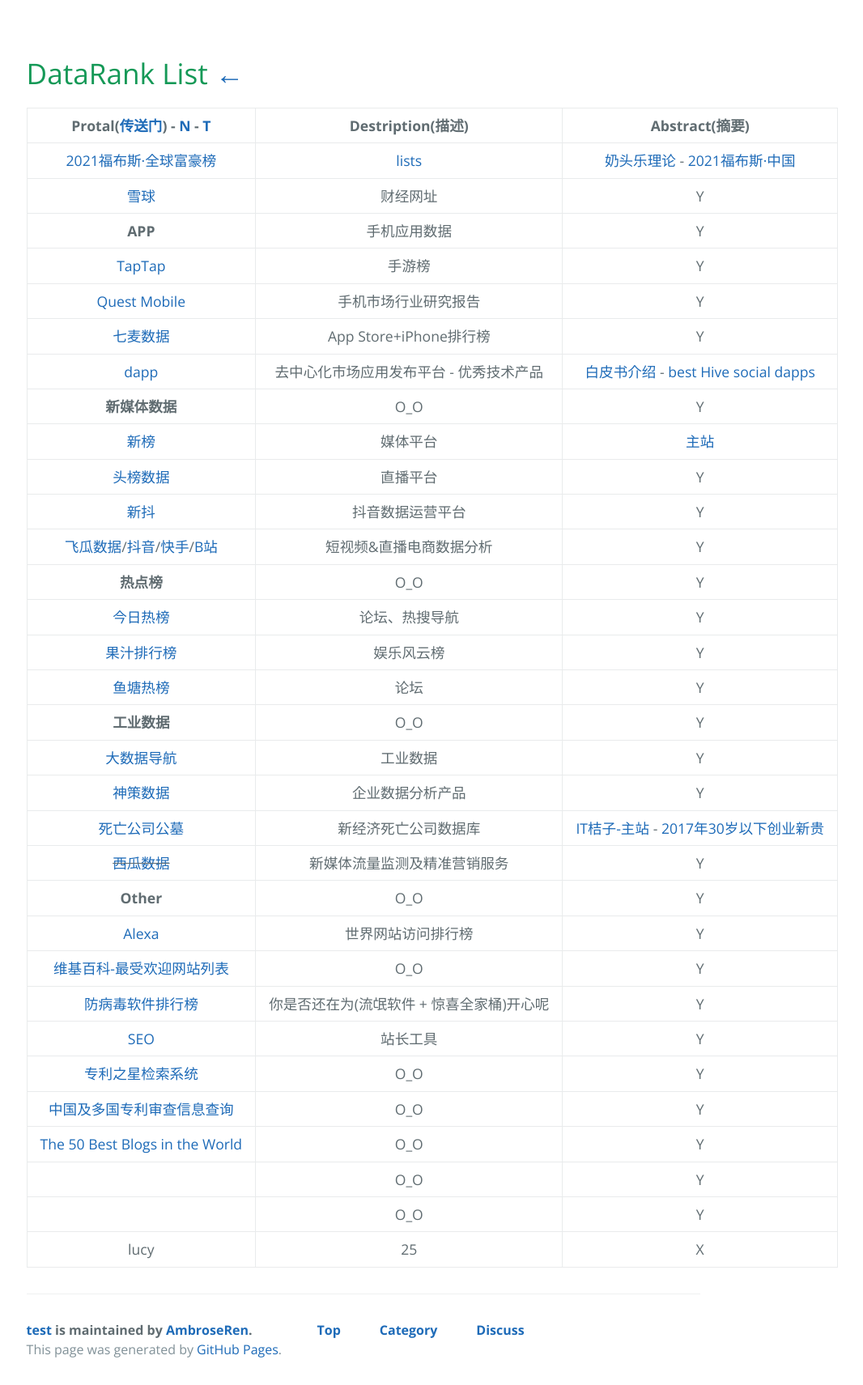
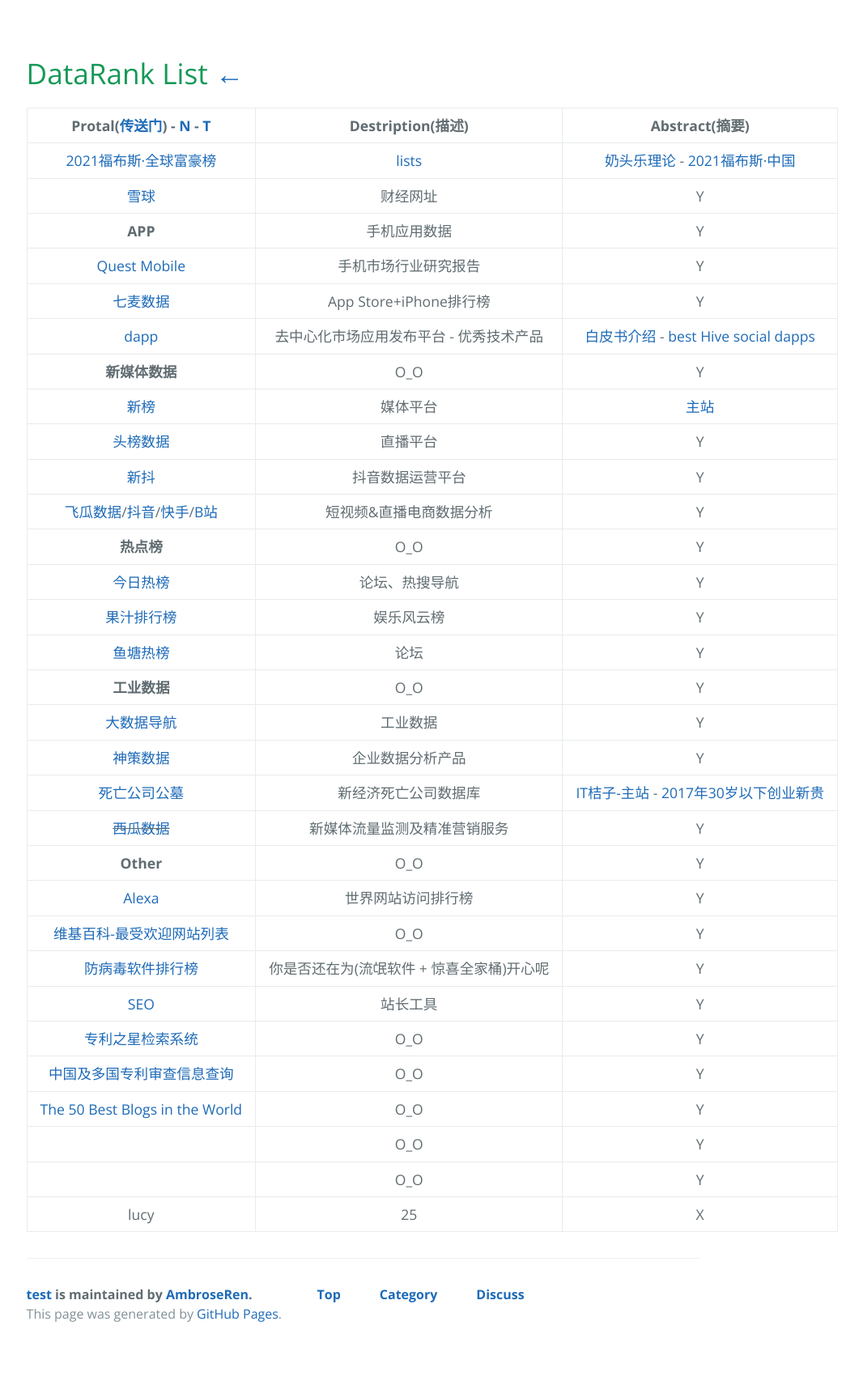
Before and after one commit to AmbroseRen/test, a Jekyll site: the page built from Data/DataRank.md, in a window 1280 px wide. Shown: the whole page at 81% size, without its empty margins (89-1155 px from the left). Built offline with Jekyll 4.4.1, drawn with Linux system fonts in a browser that asks for light colours; our own code applies the rules of GitHub Pages for plain Markdown files; the repository's description, which GitHub fills in, is left out; after the commit the page ends 1667 px from its top, so only the background shows below that.

Commit message:
Update DataRank.md

```diff
--- a/Data/DataRank.md
+++ b/Data/DataRank.md
@@ -10,7 +10,6 @@
 | [2021福布斯·全球富豪榜](https://www.forbeschina.com/lists/1757) | [lists](https://www.forbeschina.com/lists) | [奶头乐理论](https://wiki.mbalib.com/wiki/奶头乐理论) - [2021福布斯·中国](https://www.forbeschina.com/lists/1774) |
 | [雪球](https://xueqiu.com/dh) | 财经网址 | Y |
 | __APP__ | 手机应用数据 | Y |
-| [TapTap](https://www.taptap.com/top/played) | 手游榜 | Y |
 | [Quest Mobile](https://www.questmobile.com.cn/research/report-new) | 手机市场行业研究报告 | Y |
 | [七麦数据](https://www.qimai.cn/rank) | App Store+iPhone排行榜 | Y |
 | [dapp](https://www.dapp.com/) | 去中心化市场应用发布平台 - 优秀技术产品 | [白皮书介绍](https://www.dapp.com/token/Dapp_WhitePaper_cn.pdf) - [best Hive social dapps](https://www.dapp.com/store/hive-social) |
```
